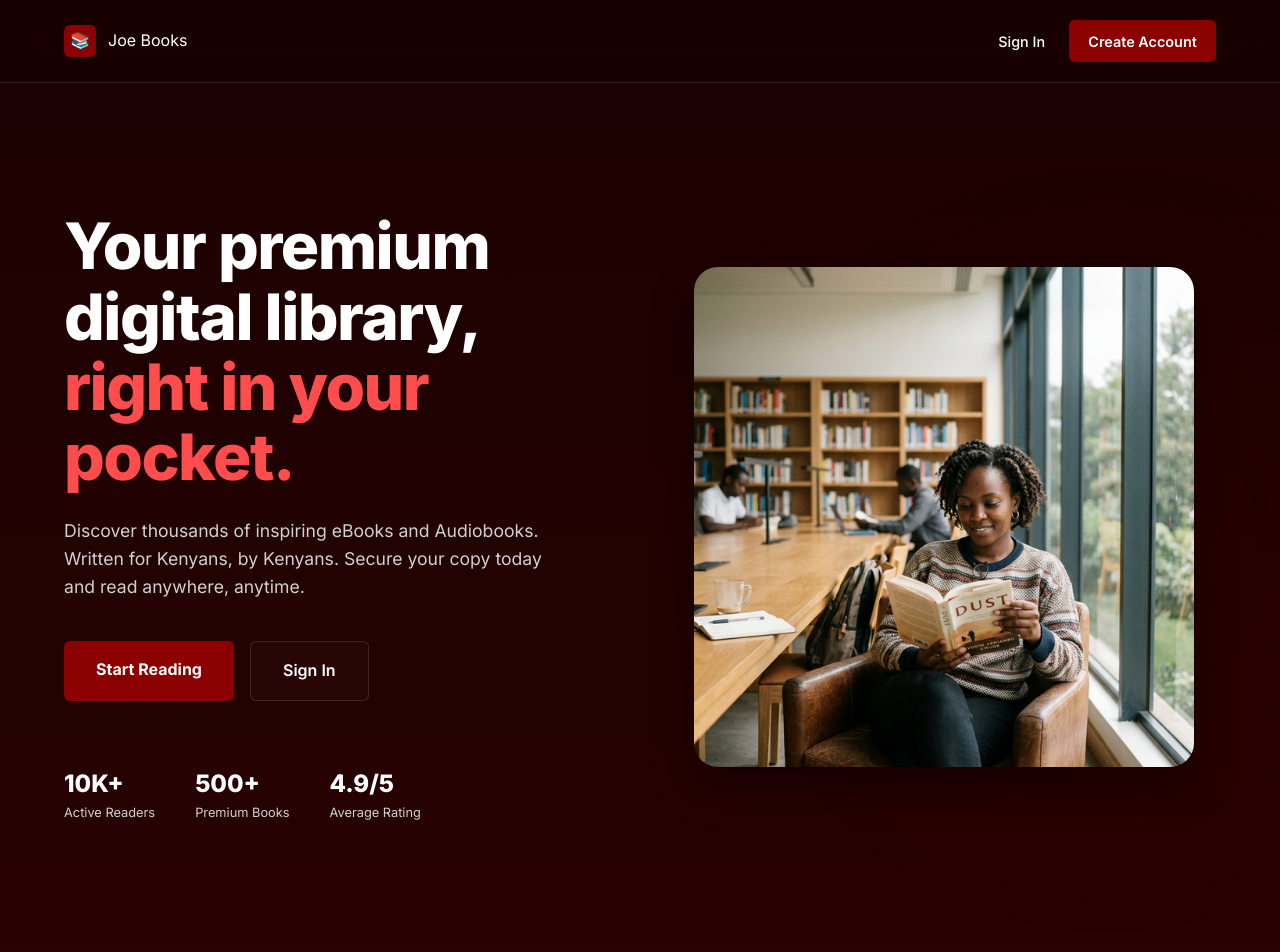
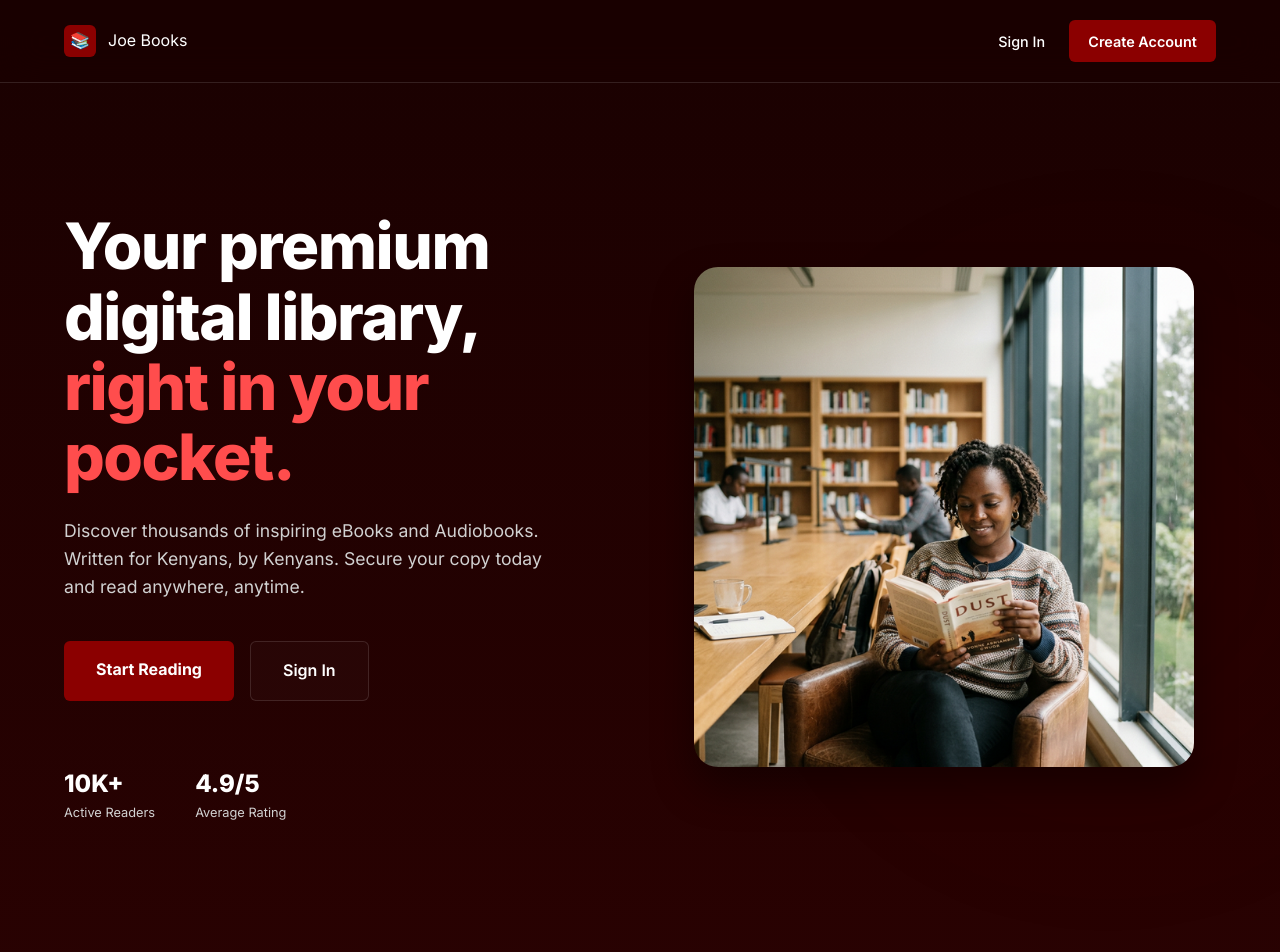
Before and after one commit to Peterngacha85/author, a React (Vite) app in the folder fronted/: page / in a window 1280 px wide. Shown: the top 952 px of the page. Built offline with nearby package versions, Linux system fonts and the light colour scheme; no server answers.

Commit message:
style: remove premium books stat from landing page

```diff
--- a/fronted/src/pages/public/LandingPage.jsx
+++ b/fronted/src/pages/public/LandingPage.jsx
@@ -162,7 +162,6 @@ export default function LandingPage() {
 
             <div className="landing-stats">
               <div><div style={{ fontSize: '1.5rem', fontWeight: 800, color: colors.textPrimary }}>10K+</div><div style={{ fontSize: '0.8rem', color: colors.textSecondary }}>Active Readers</div></div>
-              <div><div style={{ fontSize: '1.5rem', fontWeight: 800, color: colors.textPrimary }}>500+</div><div style={{ fontSize: '0.8rem', color: colors.textSecondary }}>Premium Books</div></div>
               <div><div style={{ fontSize: '1.5rem', fontWeight: 800, color: colors.textPrimary }}>4.9/5</div><div style={{ fontSize: '0.8rem', color: colors.textSecondary }}>Average Rating</div></div>
             </div>
           </div>
```
